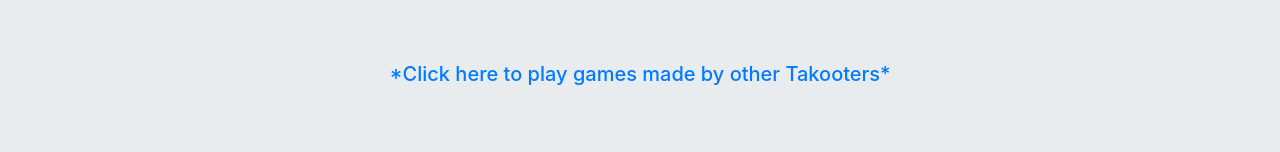
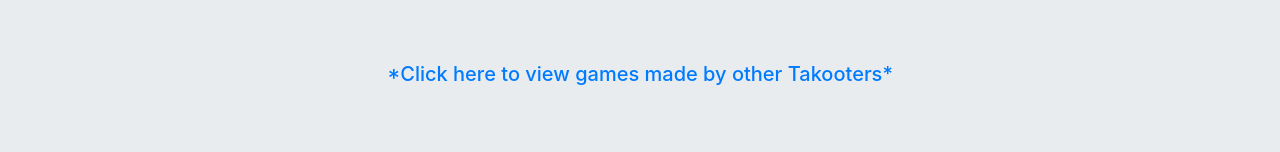
Before and after one commit to Zmaraz/Takoot-Front, an Angular app: page /games in a window 1280 px wide. Shown: the part 516-668 px from the top of the page. Built offline with nearby package versions, Linux system fonts and the light colour scheme.

Commit message:
final final changes of project; done

```diff
--- a/src/app/games/games.component.html
+++ b/src/app/games/games.component.html
@@ -49,6 +49,6 @@
 <br>
 <br>
 <div class="text-center">
-    <h5><a click="getAllQuizzes()"routerLink="/user-quizzes" id="">*Click here to play games made by other Takooters*</a></h5>
+    <h5><a click="getAllQuizzes()"routerLink="/user-quizzes" id="">*Click here to view games made by other Takooters*</a></h5>
 </div>
 </div> <!-- div for the jumbotron-->
```
